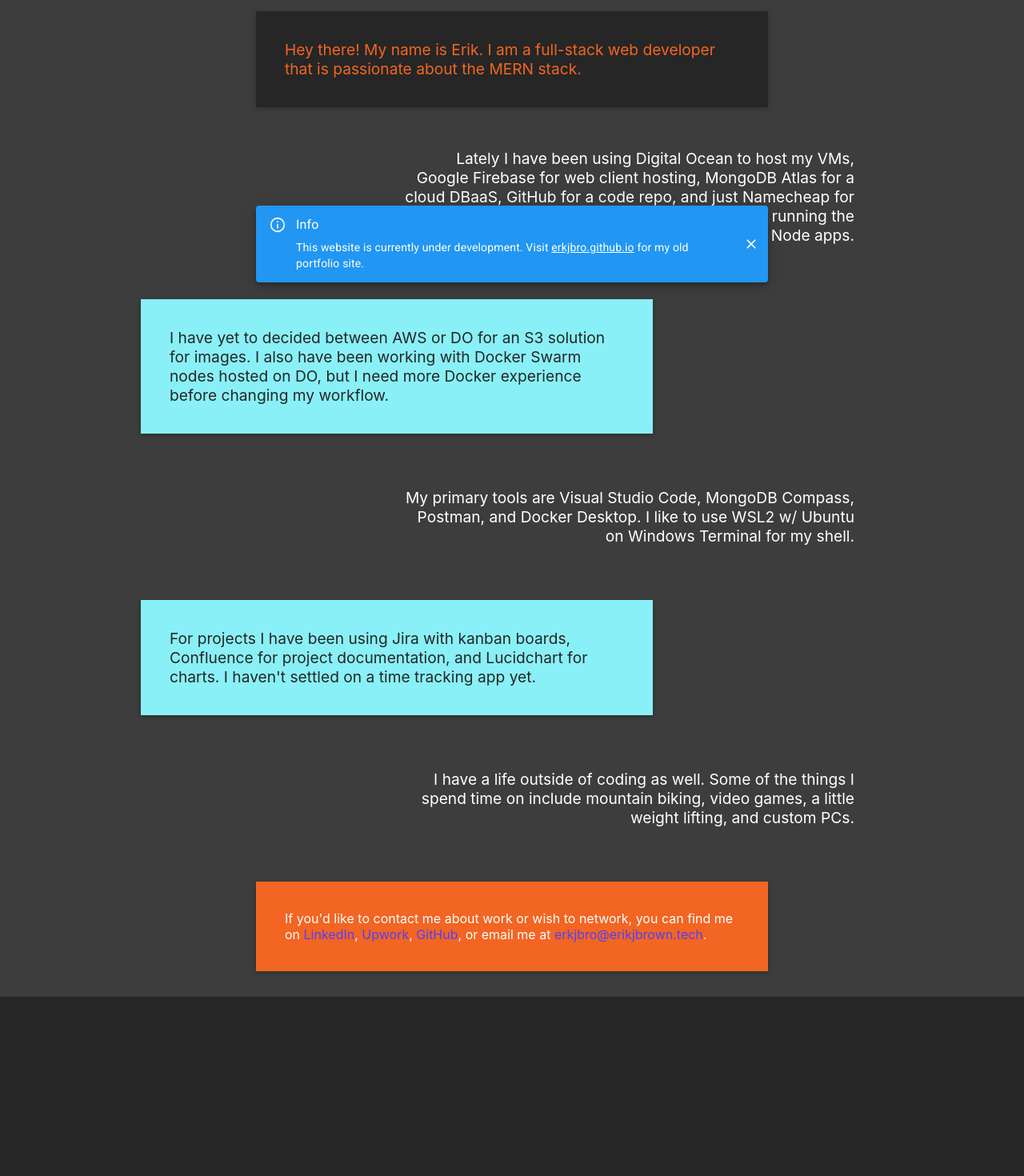
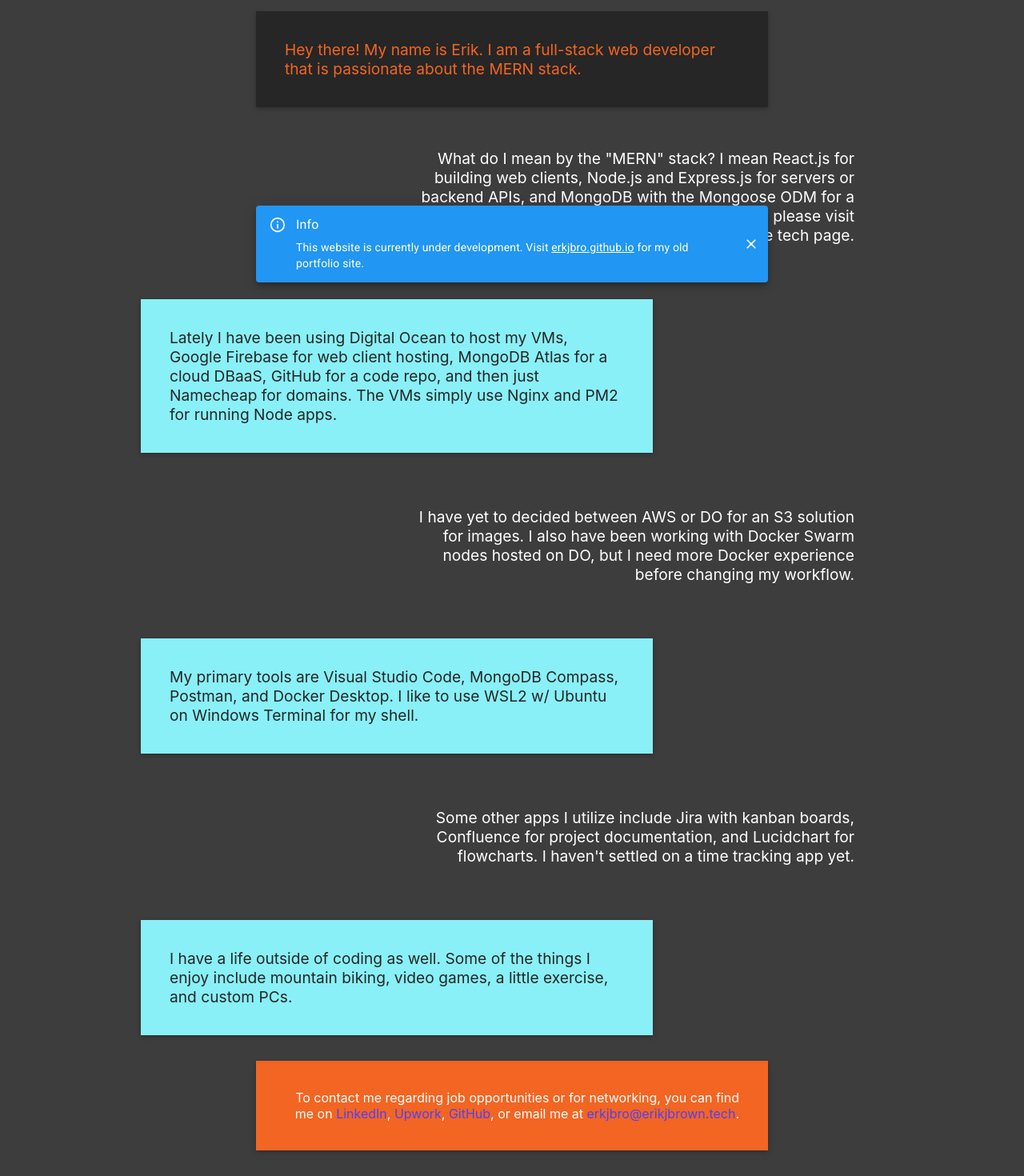
Before and after one commit to erkjbro/erkjbro-tech, a React (Create React App) app: page / in a window 1280 px wide. Shown: the part 423-1893 px from the top of the page at 80% size. Before the commit the page ends 1669 px from the top, so only its background shows below. Built offline with nearby package versions, Linux system fonts and the light colour scheme.

Commit message:
editing and adding mern details

```diff
--- a/src/pages/Home/Home.js
+++ b/src/pages/Home/Home.js
@@ -4,17 +4,25 @@
 
 const PARAGRAPHS = [
   {
-    id: 1,
+    id: 0,
     value: `
       Hey there! My name is Erik. I am a full-stack web developer that is passionate about the MERN stack.
+    `
+  },
+  {
+    id:1,
+    value: `
+      What do I mean by the "MERN" stack? I mean React.js for building web clients, Node.js and Express.js for
+      servers or backend APIs, and MongoDB with the Mongoose ODM for a database. For a better breakdown of tech
+      details, please visit the tech page.
     `
   },
   {
     id: 2,
     value: `
       Lately I have been using Digital Ocean to host my VMs, Google Firebase
-      for web client hosting, MongoDB Atlas for a cloud DBaaS, GitHub for a code repo, and just Namecheap
-      for domains. The VM simply uses Nginx and PM2 for running the Node apps.
+      for web client hosting, MongoDB Atlas for a cloud DBaaS, GitHub for a code repo, and then just Namecheap
+      for domains. The VMs simply use Nginx and PM2 for running Node apps.
     `
   },
   {
@@ -34,15 +42,15 @@
   {
     id: 5,
     value: `
-      For projects I have been using Jira with kanban boards, Confluence for project documentation,
-      and Lucidchart for charts. I haven't settled on a time tracking app yet.
+      Some other apps I utilize include Jira with kanban boards, Confluence for project documentation,
+      and Lucidchart for flowcharts. I haven't settled on a time tracking app yet.
     `
   },
   {
     id: 6,
     value: `
-      I have a life outside of coding as well. Some of the things
-      I spend time on include mountain biking, video games, a little weight lifting, and custom PCs.
+      I have a life outside of coding as well. Some of the things I enjoy include mountain biking,
+      video games, a little exercise, and custom PCs.
     `
   }
 ];
@@ -60,7 +68,7 @@
         {PARAGRAPHS.map(p => <p key={p.id}>{p.value}</p>)}
 
         <p>
-          If you'd like to contact me about work or wish to network, you can find me
+          To contact me regarding job opportunities or for networking, you can find me
           on <a href="https://https://www.linkedin.com/in/erkjbro/">LinkedIn</a>
           , <a href="https://www.upwork.com/freelancers/~01820d75b9551f9eea">Upwork</a>
           , <a href="https://github.com/erkjbro">GitHub</a>
```
